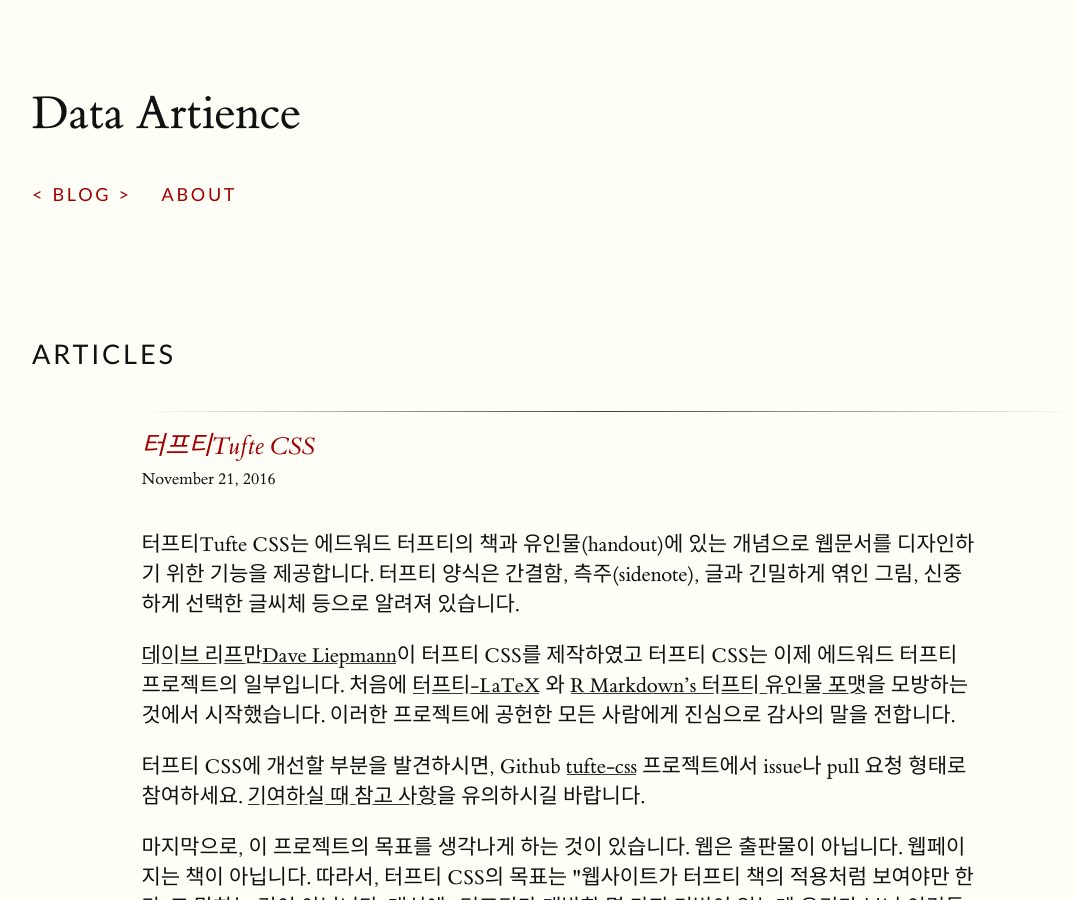
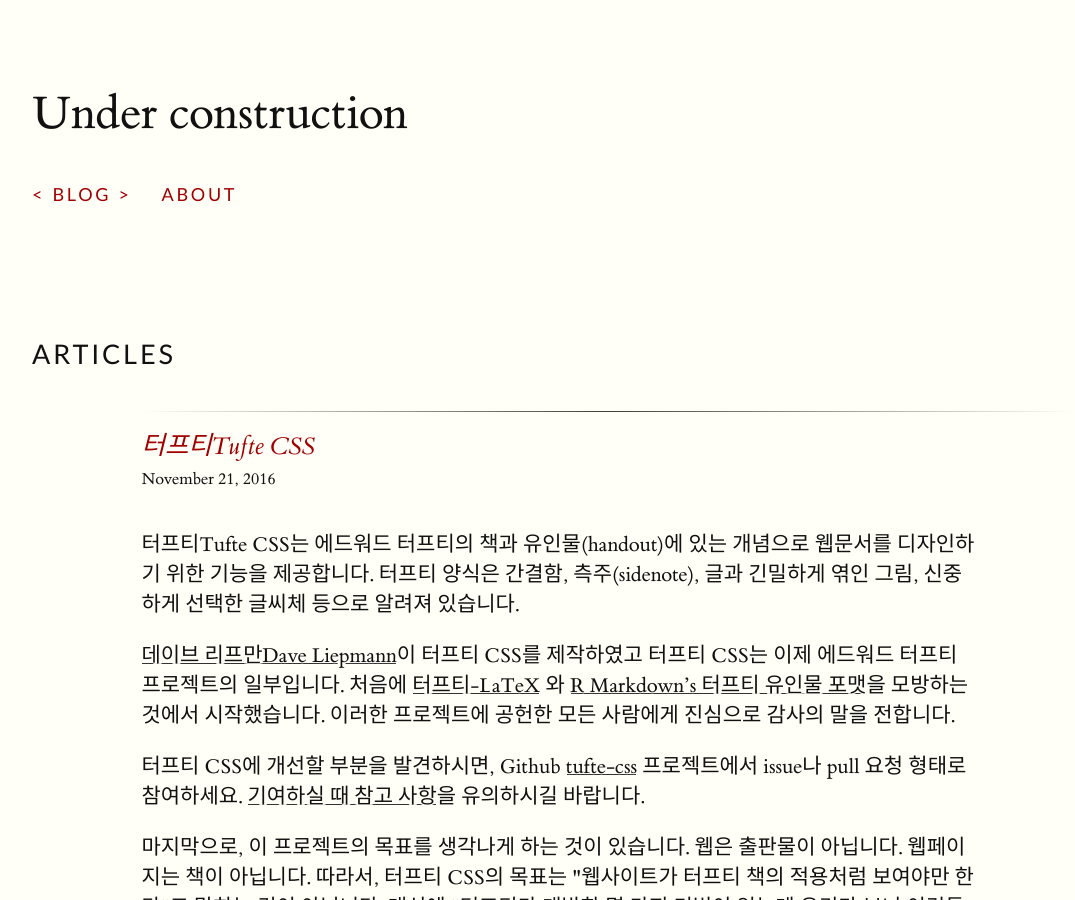
Before and after one commit to danielykim/danielykim.github.io, a Jekyll site: the page built from index.html, in a window 1280 px wide and 900 px high. Shown: the whole window, without its empty margins (32-1107 px from the left). Built offline with Jekyll 4.4.1, drawn with Linux system fonts in a browser that asks for light colours; formulas are drawn with MathJax 3.

Commit message:
modify _includes/header.html

```diff
--- a/_includes/header.html
+++ b/_includes/header.html
@@ -1,7 +1,7 @@
 <!--- Header and nav template site-wide -->
 <header>
     <nav class="group">
-    <h1>Data Artience</h1>
+    <h1>Under construction</h1>
 	{% for node in site.pages %}
 		{% unless node.nav_exclude %}
 		    {% if page.url == node.url %}
```
